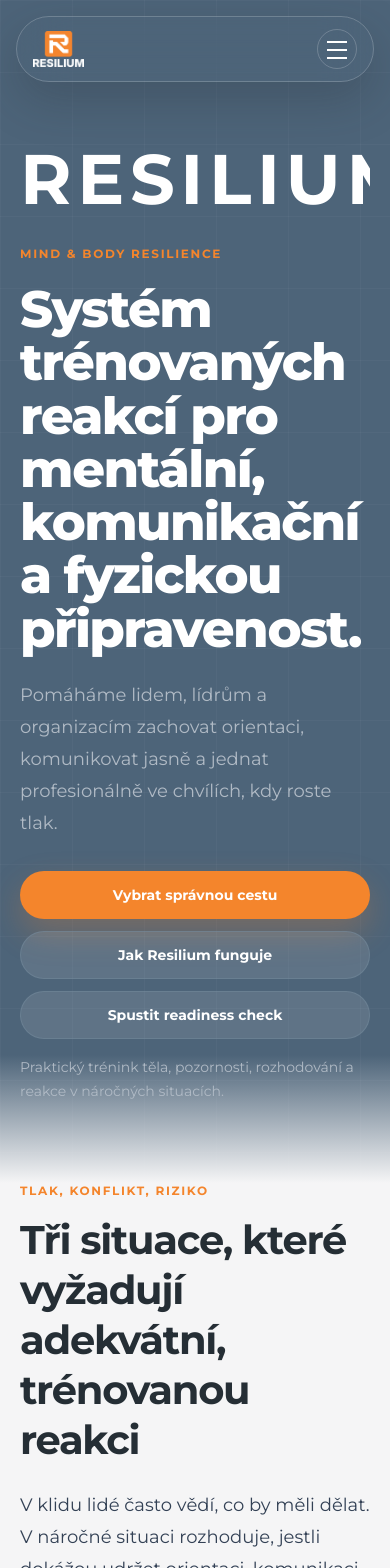
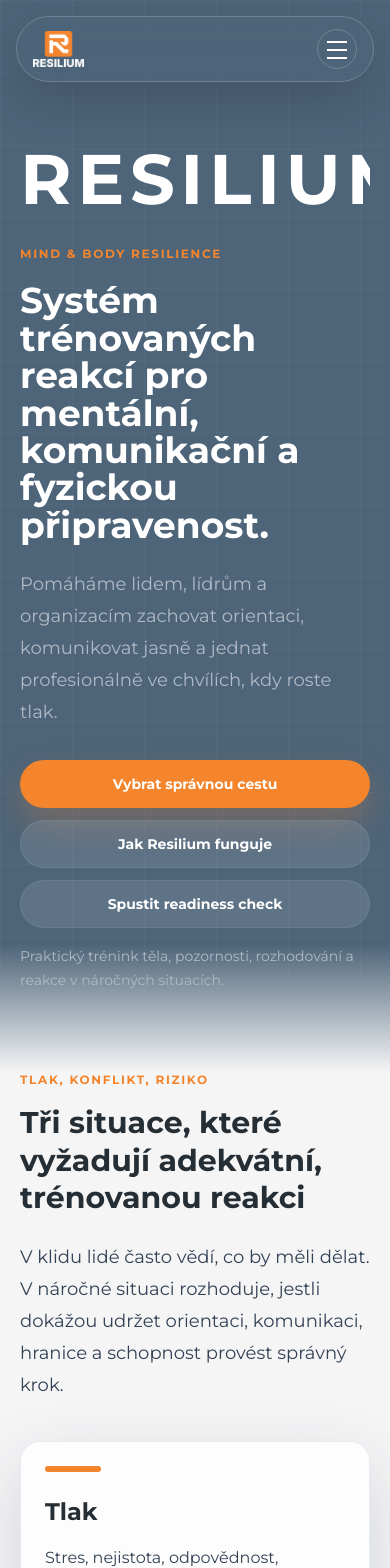
Before and after one commit to radoszek007/human-readiness, a Next.js app: page / in a window 390 px wide. Shown: the top 1568 px of the page. Built offline with nearby package versions, Linux system fonts and the light colour scheme.

Commit message:
Fix mobile responsive layout

```diff
--- a/app/globals.css
+++ b/app/globals.css
@@ -45,32 +45,21 @@
 h5,
 h6 {
   font-family: var(--font-heading);
-  letter-spacing: -0.032em;
-}
-
-h1 {
-  font-size: clamp(3.2rem, 6vw, 4.75rem) !important;
-  font-weight: 800 !important;
-  line-height: 1.08;
-}
-
-h2 {
-  font-size: clamp(2.5rem, 4vw, 3.5rem) !important;
-  font-weight: 700 !important;
-  line-height: 1.14;
+  letter-spacing: 0;
+  overflow-wrap: break-word;
 }
 
 h3 {
   font-weight: 700;
   line-height: 1.16;
-  letter-spacing: -0.02em;
+  letter-spacing: 0;
   overflow-wrap: break-word;
 }
 
 article h2,
 article h3 {
   line-height: 1.16;
-  letter-spacing: -0.02em;
+  letter-spacing: 0;
   overflow-wrap: break-word;
 }
 
@@ -125,10 +114,10 @@
   }
 
   .cta-primary {
-    @apply inline-flex min-h-12 items-center justify-center rounded-full bg-accent px-6 py-3 text-sm font-bold text-white shadow-[0_14px_32px_rgba(244,133,44,0.26)] transition hover:-translate-y-0.5 hover:bg-accent-warm focus:outline-none focus:ring-4 focus:ring-accent/30;
+    @apply inline-flex min-h-12 items-center justify-center rounded-full bg-accent px-6 py-3 text-center text-sm font-bold text-white shadow-[0_14px_32px_rgba(244,133,44,0.26)] transition hover:-translate-y-0.5 hover:bg-accent-warm focus:outline-none focus:ring-4 focus:ring-accent/30;
   }
 
   .cta-secondary {
-    @apply inline-flex min-h-12 items-center justify-center rounded-full border border-border/60 bg-white/10 px-6 py-3 text-sm font-bold text-white transition hover:-translate-y-0.5 hover:border-accent-soft hover:bg-white/20 focus:outline-none focus:ring-4 focus:ring-accent/20;
+    @apply inline-flex min-h-12 items-center justify-center rounded-full border border-border/60 bg-white/10 px-6 py-3 text-center text-sm font-bold text-white transition hover:-translate-y-0.5 hover:border-accent-soft hover:bg-white/20 focus:outline-none focus:ring-4 focus:ring-accent/20;
   }
 }
--- a/components/ContactSection.tsx
+++ b/components/ContactSection.tsx
@@ -18,14 +18,14 @@
     <section id="contact" className="bg-bg-secondary py-20 text-white sm:py-24">
       <div className="section-shell">
         <div className="overflow-hidden rounded-[1.75rem] border border-border/40 bg-panel-dark/82 p-6 shadow-panel sm:p-8 lg:p-10">
-          <div className="grid gap-10 lg:grid-cols-[0.9fr_1.1fr] lg:items-start">
-            <div className="flex h-full flex-col justify-between">
-              <div>
+          <div className="grid min-w-0 gap-10 lg:grid-cols-[0.9fr_1.1fr] lg:items-start">
+            <div className="flex h-full min-w-0 flex-col justify-between">
+              <div className="min-w-0">
                 <p className="eyebrow mb-4">{eyebrow}</p>
                 {title ? <h2 className="font-heading text-3xl font-bold leading-tight sm:text-5xl">{title}</h2> : null}
                 <p className={`${title ? "mt-6" : "mt-0 max-w-xl"} text-lg leading-8 text-text-primary/90`}>{text}</p>
               </div>
-              <div className="mt-8 rounded-[1.25rem] border border-border/35 bg-bg/30 p-5">
+              <div className="mt-8 min-w-0 rounded-[1.25rem] border border-border/35 bg-bg/30 p-5">
                 <p className="text-xs font-bold uppercase tracking-[0.16em] text-accent-soft">Přímý kontakt</p>
                 <a href={`mailto:${contactEmail}`} className="mt-3 inline-flex font-bold text-white transition hover:text-accent-soft">
                   {contactEmail}
@@ -40,7 +40,7 @@
               action={formspreeEndpoint ?? `mailto:${contactEmail}`}
               method="post"
               encType={isFormspreeConfigured ? undefined : "text/plain"}
-              className="rounded-[1.25rem] border border-border/40 bg-bg/34 p-5 sm:p-6"
+              className="min-w-0 rounded-[1.25rem] border border-border/40 bg-bg/34 p-5 sm:p-6"
             >
               {isFormspreeConfigured ? (
                 <>
@@ -55,7 +55,7 @@
                     name="jmeno"
                     type="text"
                     required
-                    className="min-h-12 rounded-2xl border border-border/50 bg-panel-dark/70 px-4 text-white outline-none transition placeholder:text-text-secondary focus:border-accent"
+                    className="min-h-12 w-full min-w-0 rounded-2xl border border-border/50 bg-panel-dark/70 px-4 text-white outline-none transition placeholder:text-text-secondary focus:border-accent"
                     autoComplete="name"
                   />
                 </label>
@@ -65,7 +65,7 @@
                     name="email"
                     type="email"
                     required
-                    className="min-h-12 rounded-2xl border border-border/50 bg-panel-dark/70 px-4 text-white outline-none transition placeholder:text-text-secondary focus:border-accent"
+                    className="min-h-12 w-full min-w-0 rounded-2xl border border-border/50 bg-panel-dark/70 px-4 text-white outline-none transition placeholder:text-text-secondary focus:border-accent"
                     autoComplete="email"
                   />
                 </label>
@@ -74,7 +74,7 @@
                   <input
                     name="telefon"
                     type="tel"
-                    className="min-h-12 rounded-2xl border border-border/50 bg-panel-dark/70 px-4 text-white outline-none transition placeholder:text-text-secondary focus:border-accent"
+                    className="min-h-12 w-full min-w-0 rounded-2xl border border-border/50 bg-panel-dark/70 px-4 text-white outline-none transition placeholder:text-text-secondary focus:border-accent"
                     autoComplete="tel"
                   />
                 </label>
@@ -83,7 +83,7 @@
                   <select
                     name="oblast-zajmu"
                     defaultValue="Nejsem si jistý / chci doporučení"
-                    className="min-h-12 rounded-2xl border border-border/50 bg-panel-dark/70 px-4 text-white outline-none transition focus:border-accent"
+                    className="min-h-12 w-full min-w-0 rounded-2xl border border-border/50 bg-panel-dark/70 px-4 text-white outline-none transition focus:border-accent"
                   >
                     <option>Personal Performance</option>
                     <option>Executive</option>
@@ -98,7 +98,7 @@
                   name="zprava"
                   rows={5}
                   required
-                  className="rounded-2xl border border-border/50 bg-panel-dark/70 px-4 py-3 text-white outline-none transition placeholder:text-text-secondary focus:border-accent"
+                  className="w-full min-w-0 rounded-2xl border border-border/50 bg-panel-dark/70 px-4 py-3 text-white outline-none transition placeholder:text-text-secondary focus:border-accent"
                 />
               </label>
               <button type="submit" className="cta-primary mt-5 w-full sm:w-fit">
```
